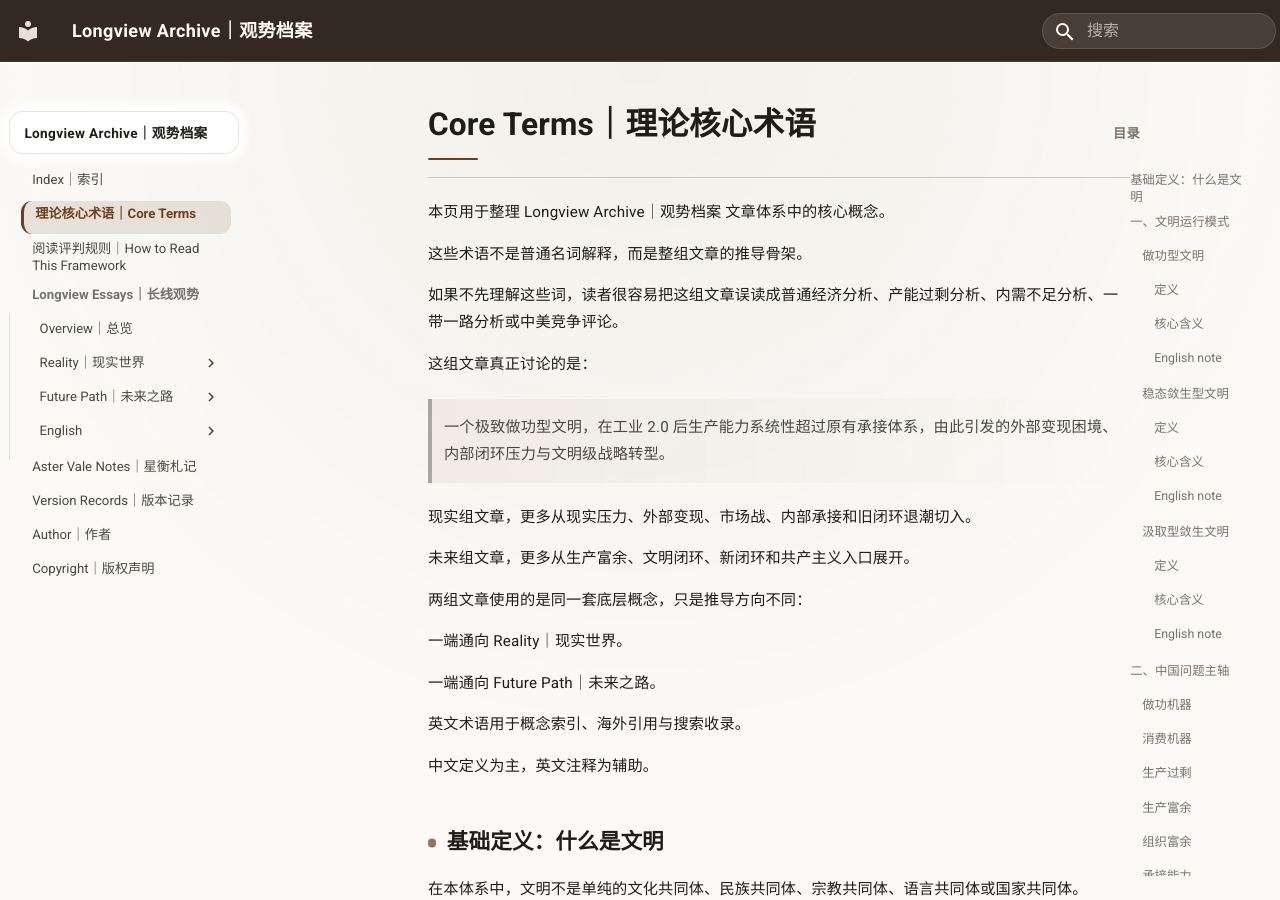
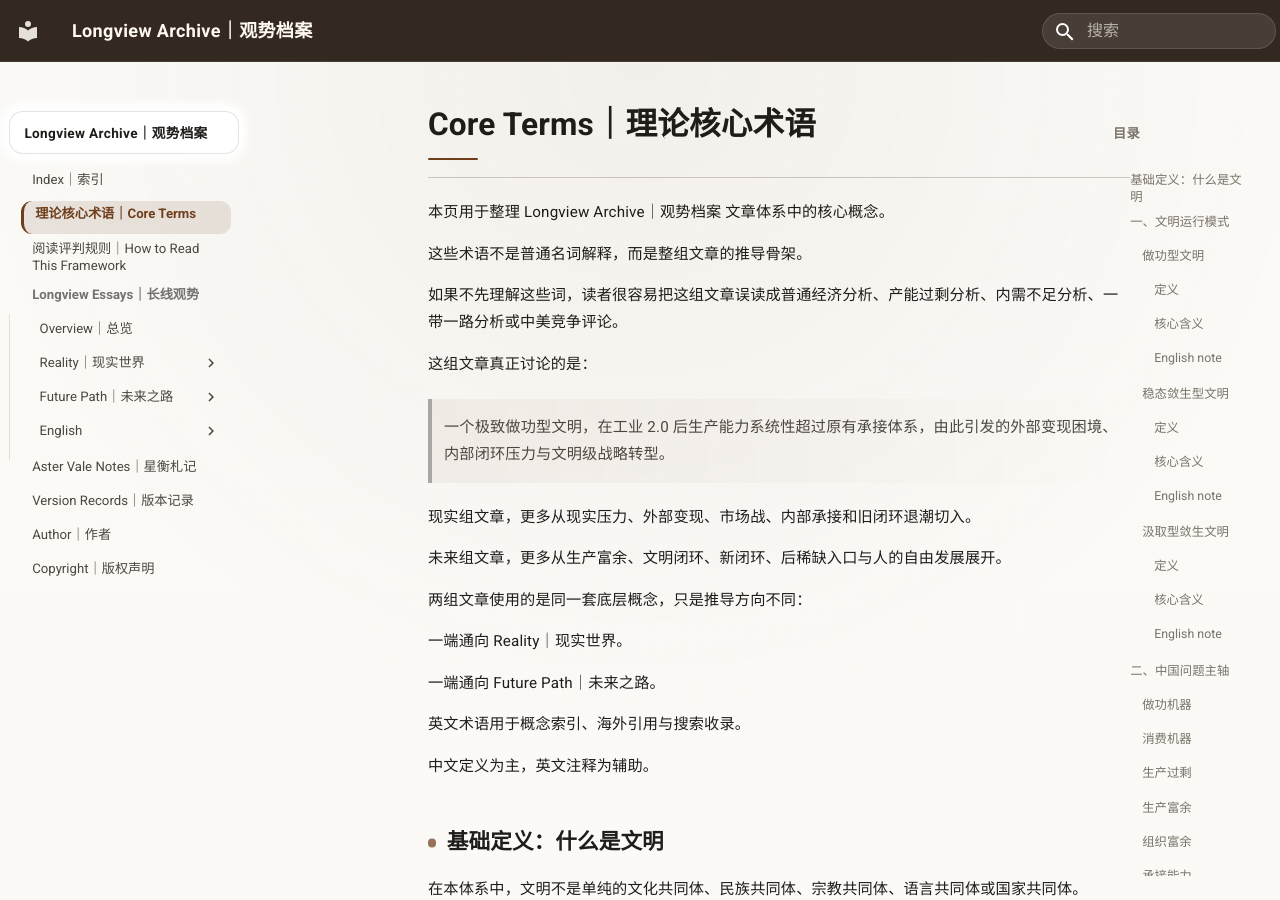
Before and after one commit to guanshi1688/longview-archive, an MkDocs documentation site: the page built from docs/core-terms.md, in a window 1280 px wide and 900 px high. Built offline with MkDocs 1.6.1 and Material for MkDocs 9.7.7, drawn with Linux system fonts in a browser that asks for light colours.

Commit message:
Update core-terms.md

```diff
--- a/docs/core-terms.md
+++ b/docs/core-terms.md
@@ -12,7 +12,7 @@
 
 现实组文章，更多从现实压力、外部变现、市场战、内部承接和旧闭环退潮切入。
 
-未来组文章，更多从生产富余、文明闭环、新闭环和共产主义入口展开。
+未来组文章，更多从生产富余、文明闭环、新闭环、后稀缺入口与人的自由发展展开。
 
 两组文章使用的是同一套底层概念，只是推导方向不同：
 
```
